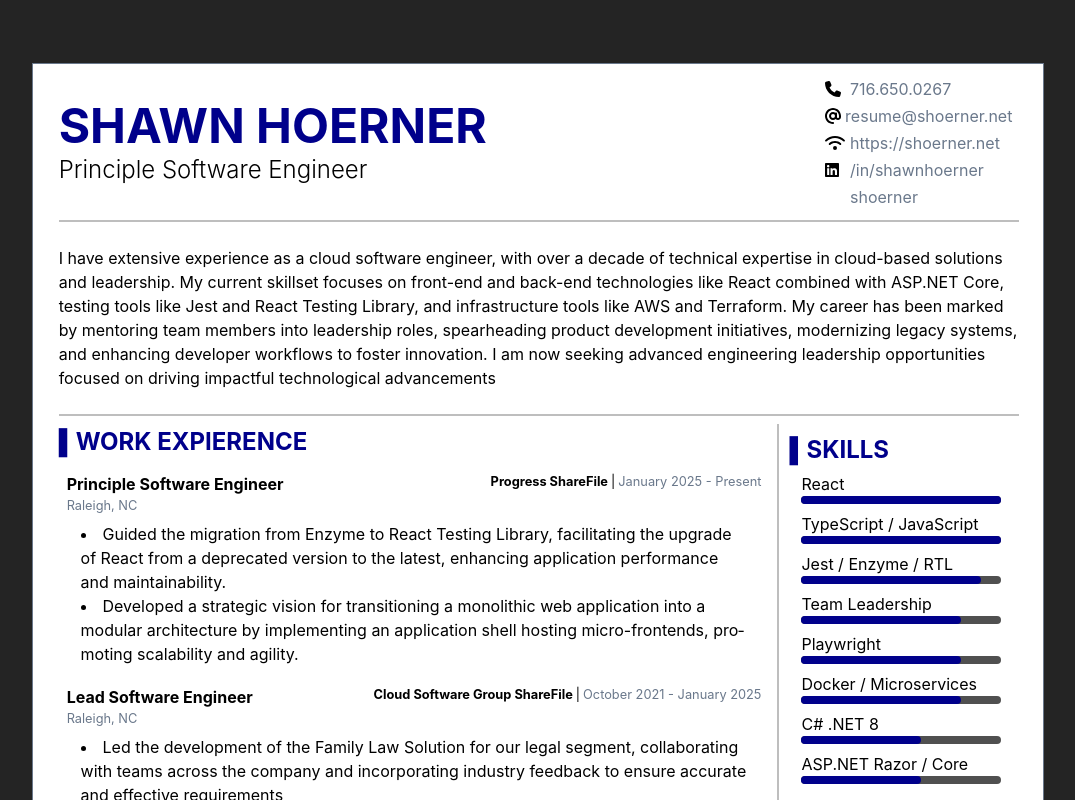
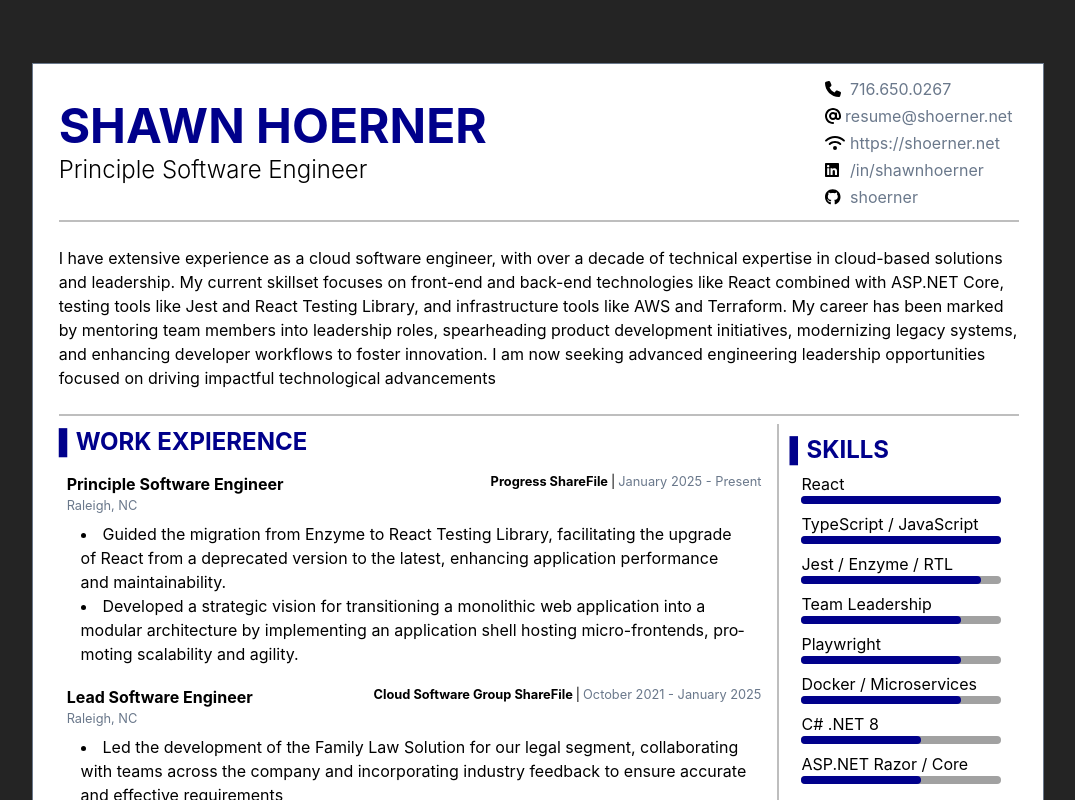
Before and after one commit to shoerner/my-resume, a React (Vite) app: page / in a window 1280 px wide. Shown: the top 800 px of the page, without its empty margins (102-1177 px from the left). Built offline with nearby package versions, Linux system fonts and the light colour scheme.

Commit message:
fix: make skills bar more legible to viewers

```diff
--- a/src/Skills/Skills.tsx
+++ b/src/Skills/Skills.tsx
@@ -29,7 +29,7 @@ export const Skills = () => {
 									<rect
 										height={BAR_HEIGHT}
 										width={BAR_WIDTH}
-										fill="#505050"
+										fill="#a1a1a1"
 										rx="4"
 									/>
 									<rect
--- a/src/main.tsx
+++ b/src/main.tsx
@@ -5,9 +5,9 @@ import App from './App.tsx';
 import { ResumeProvider } from './Components/ResumeProvider/ResumeProvider.tsx';
 import { library } from '@fortawesome/fontawesome-svg-core';
 import { fas } from '@fortawesome/free-solid-svg-icons';
-import { faLinkedin } from '@fortawesome/free-brands-svg-icons';
+import { faLinkedin, faGithub } from '@fortawesome/free-brands-svg-icons';
 
-library.add(fas, faLinkedin);
+library.add(fas, faLinkedin, faGithub);
 
 createRoot(document.getElementById('root')!).render(
 	<StrictMode>
```
